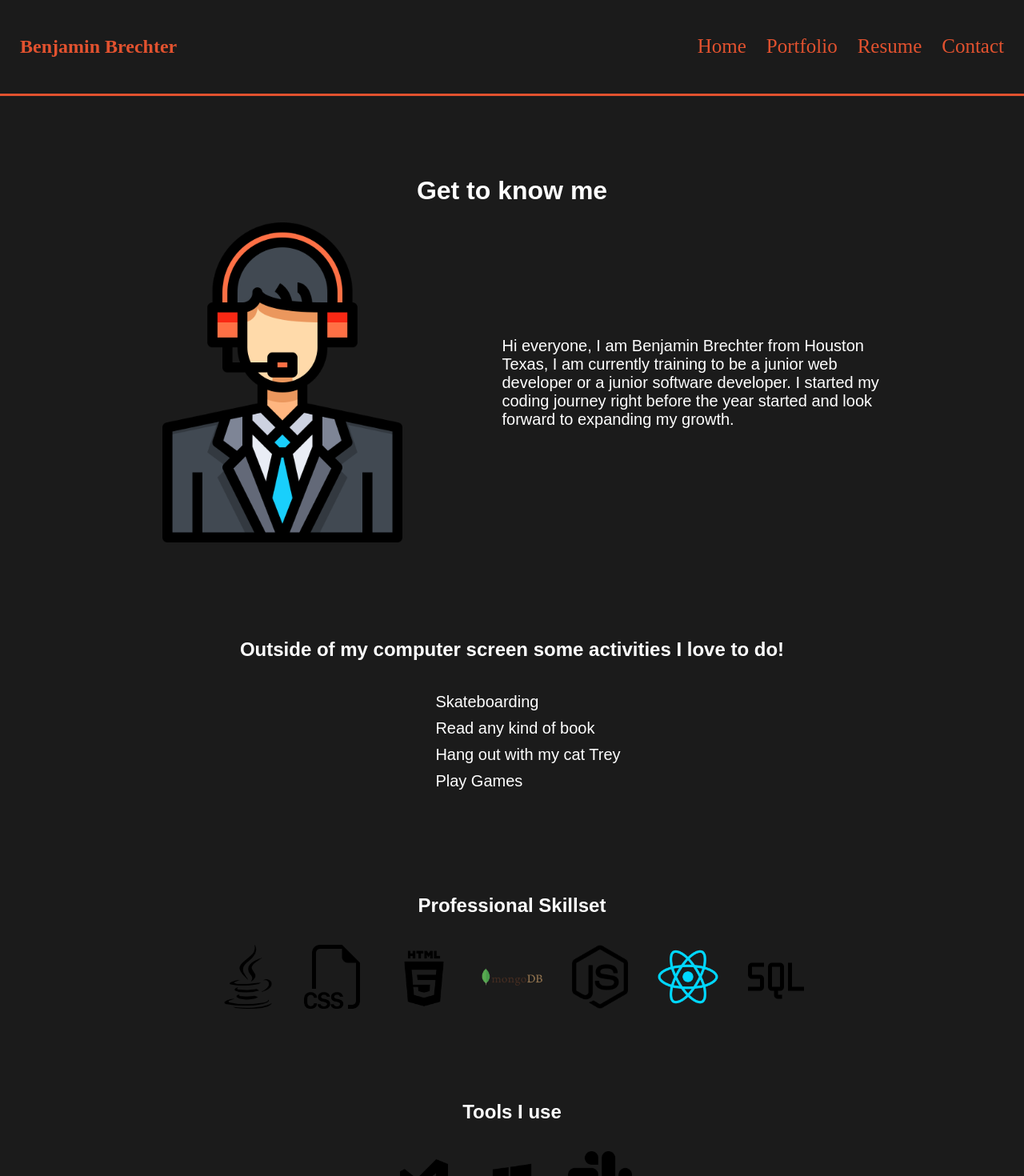
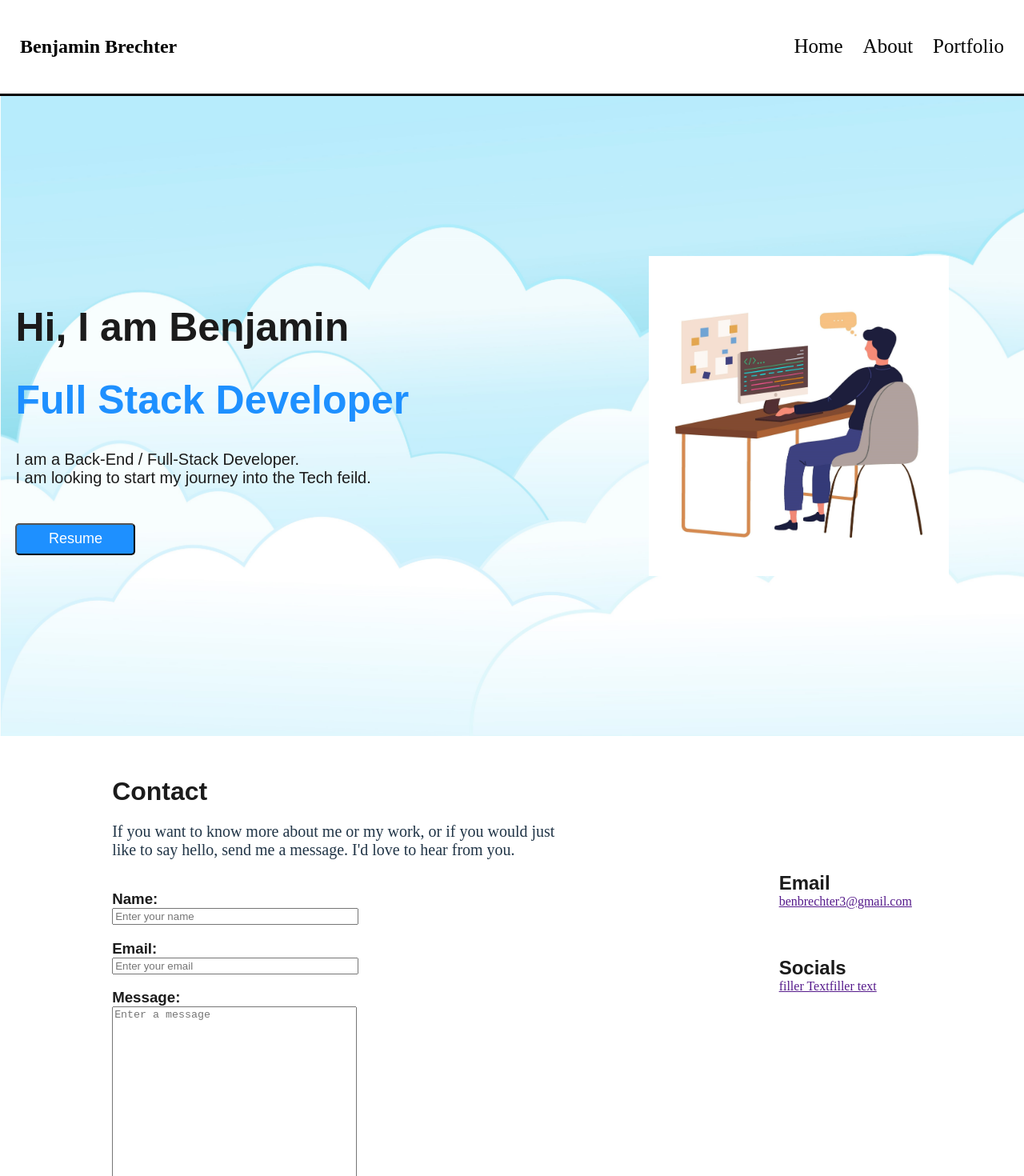
Before and after one commit to Benbrechter/portfolio-vite, a React (Vite) app: page / in a window 1280 px wide. Shown: the top 1470 px of the page at 80% size. Built offline with nearby package versions, Linux system fonts and the light colour scheme.

Commit message:
I changed alot

```diff
--- /dev/null
+++ b/src/componets/Contact.jsx
@@ -0,0 +1,35 @@
+export default function Contact() {
+    return (
+      <div className="contact-control">
+      <div className = "contact-container">
+        <h1 className="contact-header">Contact</h1>
+        <p className="text">If you want to know more about me or my work, or if you would just <br />like to say hello, send me a message. I'd love to hear from you.</p>
+        <div>
+        <form>
+          <div>
+          <h3 className= "contact-header">Name:</h3>
+          <input style={{width: 300}} type="text" placeholder= "Enter your name"/>
+          </div>
+          <div>
+          <h3 className= "contact-header"> Email:</h3>
+          <input style={{width: 300}} type="text" placeholder= "Enter your email"/>
+          </div>
+          <div>
+          <h3 className= "contact-header"> Message:</h3>
+          <textarea  style={{height:275, width: 300}} type="text" placeholder= "Enter a message" />
+          </div>
+          <button className = "contact-btn">Send!</button>
+        </form>
+        </div>
+      </div>
+      <div className= "contact-socials">
+        <h2 className= "contact-header">Email</h2>
+        <a href="" >benbrechter3@gmail.com</a>
+        <h2 className= "contact-header" style={{marginTop: "60px"}} >Socials</h2>
+        <a href="">filler Text</a>
+        <a href="">filler text</a>
+      </div>
+      </div>
+
+    );
+  }
--- a/src/componets/NavTabs.jsx
+++ b/src/componets/NavTabs.jsx
@@ -1,11 +1,11 @@
 function NavTabs({ currentPage, handlePageChange }) {
   return (
     <div>
-      <nav style={{backgroundColor: "#1b1b1b", padding: "25px", display: "flex", justifyContent: "space-between "}}>
-        <h2 style={{color: "#E2522F"}}>Benjamin Brechter</h2>
-    <ul class="nav-ul" style = {{display: "flex" , margin: 0, alignItems: "center"}}>
+      <nav style={{backgroundColor: "white", padding: "25px", display: "flex", justifyContent: "space-between "}}>
+        <h2 style={{color: "Black"}}>Benjamin Brechter</h2>
+    <ul className="nav-ul" style = {{display: "flex" , margin: 0, alignItems: "center"}}>
       <li className="nav-item">
-        <a class = "nav-link"
+        <a
           href="#home"
           onClick={() => handlePageChange('Home')}
           // This is a conditional (ternary) operator that checks to see if the current page is "Home"
@@ -16,7 +16,17 @@ function NavTabs({ currentPage, handlePageChange }) {
         </a>
       </li>
       <li className="nav-item">
-        <a class = "nav-link"
+        <a
+          href="#about"
+          onClick={() => handlePageChange('About')}
+          // Check to see if the currentPage is `Contact`, and if so we use the active link class from bootstrap. Otherwise, we set it to a normal nav-link
+          className={currentPage === 'About' ? 'nav-link active' : 'nav-link'}
+        >
+          About
+        </a>
+      </li>
+      <li className="nav-item">
+        <a
           href="#portfolio"
           onClick={() => handlePageChange('Portfolio')}
           // Check to see if the currentPage is `About`, and if so we use the active link class from bootstrap. Otherwise, we set it to a normal nav-link
@@ -25,29 +35,9 @@ function NavTabs({ currentPage, handlePageChange }) {
           Portfolio
         </a>
       </li>
-      <li className="nav-item">
-        <a class = "nav-link"
-          href="#resume"
-          onClick={() => handlePageChange('Resume')}
-          // Check to see if the currentPage is `Blog`, and if so we use the active link class from bootstrap. Otherwise, we set it to a normal nav-link
-          className={currentPage === 'Resume' ? 'nav-link active' : 'nav-link'}
-        >
-          Resume
-        </a>
-      </li>
-      <li className="nav-item">
-        <a class = "nav-link"
-          href="#contact"
-          onClick={() => handlePageChange('Contact')}
-          // Check to see if the currentPage is `Contact`, and if so we use the active link class from bootstrap. Otherwise, we set it to a normal nav-link
-          className={currentPage === 'Contact' ? 'nav-link active' : 'nav-link'}
-        >
-          Contact
-        </a>
-      </li>
     </ul>
     </nav>
-    <div class = "line"></div>
+    <div className = "line"></div>
     </div>
 
   );
--- a/src/componets/PortfolioContainer.jsx
+++ b/src/componets/PortfolioContainer.jsx
@@ -2,8 +2,9 @@ import { useState } from 'react';
 import NavTabs from './NavTabs';
 import Home from './pages/Home';
 import Portfolio from './pages/Portfolio';
-import Contact from './pages/Contact';
+import About from './pages/About'
 import Resume from "./pages/Resume"
+import Connections from './connections'
 
 export default function PortfolioContainer() {
   const [currentPage, setCurrentPage] = useState('Home');
@@ -11,13 +12,13 @@ export default function PortfolioContainer() {
   // This method is checking to see what the value of `currentPage` is. Depending on the value of currentPage, we return the corresponding component to render.
   const renderPage = () => {
     if (currentPage === 'Home') {
-      return <Home />;
+      return <Home handlePageChange={handlePageChange}/>;
     }
     if (currentPage === 'Portfolio') {
       return <Portfolio />;
     }
-    if (currentPage === 'Contact'){
-        return < Contact />
+    if (currentPage === 'About'){
+        return < About />
     }
     if(currentPage === 'Resume'){
       return < Resume />
@@ -30,6 +31,7 @@ export default function PortfolioContainer() {
     <div>
       <NavTabs currentPage={currentPage} handlePageChange={handlePageChange} />
       <main >{renderPage()}</main>
+      <footer><Connections/></footer>
     </div>
   );
 }
--- /dev/null
+++ b/src/componets/connections.jsx
@@ -0,0 +1,22 @@
+import email from "./images/email.png"
+import github from "./images/github_icon.png"
+import linkedIn from "./images/linkedIn.png"
+
+export default function Connections(){
+    return(
+        <div>
+             <div className = "connect-container">
+            <a href="">
+        <img src={email} alt=""  className= "connect"/>
+        </a>
+        <a href="https://github.com/Benbrechter">
+        <img src={github} alt="" className= "connect"/>
+        </a>
+        <a href="https://www.linkedin.com/in/ben-brechter-630384203/">
+        <img src={linkedIn} alt="" className= "connect"/>
+        </a>
+        </div>
+        </div>
+    )
+
+}
--- /dev/null
+++ b/src/componets/pages/About.jsx
@@ -0,0 +1,49 @@
+import javascript from '../images/javascript-icon.png'
+import css from '../images/css-icon.png'
+import html from '../images/html-icon.png'
+import mongo from '../images/mongoDB.png'
+import node from '../images/node-js.png'
+import react from '../images/react-js.png'
+import slack from '../images/slack.png'
+import sql from '../images/sql-icon.png'
+import vscode from '../images/vscode.png'
+import windows from '../images/windows-icon.png'
+
+export default function About(){
+    return(
+        <div>
+           <div class= "about-activities">
+            <h2 style={{color: "Black"}}>Get to Know Who I Am</h2>
+            <p>Hi everyone, I am Benjamin Brechter and currently live in Houston, Texas. <br />
+            My fasination with coding started when I made a gaming systems that can play all <br />SNES and NES games with a Raspbery Pi.
+            I am passanite about backend development and I am proficient in MongoDb and MYSQL. <br /> I have a Full-Stack web development certification I recived
+            from the University of Texas at Austin.</p>
+
+            <h2>Outside of my computer, Some activities I love to!</h2>
+
+            <ul class = "about-list">
+                <li style={{marginBottom: "10px"}}>Skateboarding</li>
+                <li style={{marginBottom: "10px"}}>Read any kind of book</li>
+                <li style={{marginBottom: "10px"}}>Hang out with my cat Trey</li>
+                <li style={{marginBottom: "10px"}}>Play Games</li>
+            </ul>
+            </div>
+            <h2 class = "header">Professional Skillset</h2>
+            <section class="about-skills">
+                <img class="about-img" src={javascript} />
+                <img class="about-img" src={css} />
+                <img class="about-img" src={html} />
+                <img class="about-img" src={mongo} />
+                <img class="about-img" src={node} />
+                <img class="about-img" src={react} />
+                <img class="about-img" src={sql} />
+                </section>
+                <h2 class = "header">Tools I use</h2>
+                <section class="about-skills">
+                <img class="about-img" src={vscode} />
+                <img class="about-img" src={windows} />
+                <img class="about-img" src={slack} />
+                </section>
+        </div>
+    )
+}
--- a/src/componets/pages/Contact.jsx
+++ /dev/null
@@ -1,25 +0,0 @@
-export default function Contact() {
-    return (
-      <div style={{marginTop: 100}}>
-        <h1 style= {{marginLeft: 150, color: "white", fontFamily: "sans-serif"}}>Contact</h1>
-        <div class = "form">
-        <form>
-          <div>
-          <h3 class= "contact-header"> Enter your name:</h3>
-          <input style={{width: 300}} type="text" />
-          </div>
-          <div>
-          <h3 class= "contact-header"> Enter your Email:</h3>
-          <input style={{width: 300}} type="text" />
-          </div>
-          <div>
-          <h3 class= "contact-header"> Message:</h3>
-          <input  style={{height:275, width: 300}} type="text" />
-          </div>
-          <button class = "contact-btn">Send!</button>
-        </form>
-        </div>
-      </div>
-
-    );
-  }
--- a/src/componets/pages/Home.jsx
+++ b/src/componets/pages/Home.jsx
@@ -1,66 +1,27 @@
-import avatar from '../images/avatar-icon.png'
-import javascript from '../images/javascript-icon.png'
-import css from '../images/css-icon.png'
-import html from '../images/html-icon.png'
-import mongo from '../images/mongoDB.png'
-import node from '../images/node-js.png'
-import react from '../images/react-js.png'
-import slack from '../images/slack.png'
-import sql from '../images/sql-icon.png'
-import vscode from '../images/vscode.png'
-import windows from '../images/windows-icon.png'
-import email from "../images/email.png"
-import github from "../images/github_icon.png"
-import linkedIn from "../images/linkedIn.png"
+import avatar from '../images/carton-coder.jpg'
+import Contact from "../Contact"
 
-export default function Home() {
+
+export default function Home({ handlePageChange }) {
+    const handleButtonClick = () => {
+        handlePageChange('Resume');
+      }
     return (
         <div>
-
-            <h1 class = "header">Get to know me</h1>
-            <div class = "about">
-            <img class= "img"style={{marginRight: "75px"}} src={avatar} alt="Picture of me" />
-            <p class= "about-text">Hi everyone, I am Benjamin Brechter from Houston Texas, I am currently training to be a junior web developer or a junior software developer. I started my coding journey right before the year started and look forward to expanding my growth.
-            </p>
+            <div className='Home-container'>
+            <div className = "about">
+            <img className= "img" style={{marginRight: "75px"}} src={avatar} alt="Picture of me" />
+            <span >
+            <h1 className="Home-header">Hi, I am Benjamin</h1>
+            <h1 className= "Home-header-pt2">Full Stack Developer</h1>
+            <p className='text'>I am a Back-End / Full-Stack Developer.<br></br> I am looking to start my journey into the Tech feild.</p>
+            <button onClick={handleButtonClick} className = "contact-btn">Resume</button>
+            </span>
             </div>
-            <div class= "about-activities">
-            <h2 style={{color: "white"}}>Outside of my computer screen some activities I love to do!</h2>
-
-            <ul class = "about-list">
-                <li style={{marginBottom: "10px"}}>Skateboarding</li>
-                <li style={{marginBottom: "10px"}}>Read any kind of book</li>
-                <li style={{marginBottom: "10px"}}>Hang out with my cat Trey</li>
-                <li style={{marginBottom: "10px"}}>Play Games</li>
-            </ul>
             </div>
-            <h2 class = "header">Professional Skillset</h2>
-            <section class="about-skills">
-                <img class="about-img" src={javascript} />
-                <img class="about-img" src={css} />
-                <img class="about-img" src={html} />
-                <img class="about-img" src={mongo} />
-                <img class="about-img" src={node} />
-                <img class="about-img" src={react} />
-                <img class="about-img" src={sql} />
-                </section>
-                <h2 class = "header">Tools I use</h2>
-                <section class="about-skills">
-                <img class="about-img" src={vscode} />
-                <img class="about-img" src={windows} />
-                <img class="about-img" src={slack} />
-                </section>
-
-        <div class = "connect-container">
-            <a href="">
-        <img src={email} alt=""  class= "connect"/>
-        </a>
-        <a href="https://github.com/Benbrechter">
-        <img src={github} alt="" class= "connect"/>
-        </a>
-        <a href="https://www.linkedin.com/in/ben-brechter-630384203/">
-        <img src={linkedIn} alt="" class= "connect"/>
-        </a>
-        </div>
+            <div>
+            <Contact/>
+            </div>
         </div>
     );
 }
--- a/src/componets/pages/Portfolio.jsx
+++ b/src/componets/pages/Portfolio.jsx
@@ -1,8 +1,5 @@
 import farmer from "../images/farmer.png"
 import readme from "../images/readme_pic.jpg"
-import email from "../images/email.png"
-import github from "../images/github_icon.png"
-import linkedIn from "../images/linkedIn.png"
 export default function Portfolio() {
 return (
     <section>
@@ -26,17 +23,6 @@ return (
             <p class = "text">Hand writing a readme can be tedious and dreadful. So I built a readme generator that will take care of the structoring and base set up for you. Click on the image to go to my git repo!</p>
         </div>
         </div>
-        <div class = "connect-container">
-            <a href="">
-        <img src={email} alt=""  class= "connect"/>
-        </a>
-        <a href="https://github.com/Benbrechter">
-        <img src={github} alt="" class= "connect"/>
-        </a>
-        <a href="https://www.linkedin.com/in/ben-brechter-630384203/">
-        <img src={linkedIn} alt="" class= "connect"/>
-        </a>
-        </div>
     </section>
 )
 
--- a/src/componets/pages/Resume.jsx
+++ b/src/componets/pages/Resume.jsx
@@ -1,23 +1,11 @@
 import resumePdf from "../images/resume.jpg"
-import email from "../images/email.png"
-import github from "../images/github_icon.png"
-import linkedIn from "../images/linkedIn.png"
+
 export default function Resume() {
     return (
         <div>
             <h1 class="header">Resume</h1>
           <img src={resumePdf} class = "resume"/>
-          <div class = "connect-container">
-            <a href="">
-        <img src={email} alt=""  class= "connect"/>
-        </a>
-        <a href="https://github.com/Benbrechter">
-        <img src={github} alt="" class= "connect"/>
-        </a>
-        <a href="https://www.linkedin.com/in/ben-brechter-630384203/">
-        <img src={linkedIn} alt="" class= "connect"/>
-        </a>
-        </div>
+
         </div>
     );
 }
--- a/src/index.css
+++ b/src/index.css
@@ -4,9 +4,9 @@
   -webkit-font-smoothing: antialiased;
   -moz-osx-font-smoothing: grayscale;
   -webkit-text-size-adjust: 100%;
-  --orange: #E2522F;
-  --grey: #1b1b1b;
-  --white: white;
+  --orange: black;
+  --grey: white;
+  --white: #1b1b1b;
   --text: sans-serif;
 
 }
@@ -31,7 +31,6 @@ body {
   background-color: var(--orange);
 }
 .form {
-  margin-left: 100px;
   padding-bottom:200px;
   display: flex;
   width: 400px;
@@ -45,7 +44,12 @@ body {
 }
 .contact-btn{
   margin-top: 25px;
-  margin-left: 42%;
+  height: 40px;
+  width: 150px;
+  border-radius: 5px;
+  background-color: #1e90ff ;
+  color: white;
+  font-size: 18px;
 }
 
 .portfolio-header{
@@ -72,25 +76,21 @@ color: var(--white)
   flex-direction: column;
   align-items: center;
   font-family: var(--text);
-  margin-top: 100px;
-  color: var(--white)
+  color: var(--white);
+  margin:0;
 }
 .about{
   display: flex;
   align-items: center;
   justify-content: center;
   font-family: var(--text);
-  margin-bottom: 100px;
-  color: var(--white)
+  color: var(--white);
+  flex-direction: row-reverse;
 }
 .about-text{
   width: 500px;
   font-size: 20px;
-  color: var(--white)
-}
-.text{
-  color: var(--white);
-  font-family: var(--text);
+  color: black
 }
 
 .about-activities{
@@ -114,7 +114,8 @@ color: var(--white)
   font-size: 20px;
 }
 .img{
-  height: 400px
+  height: 400px;
+  margin-left: 300px
 }
 .about-img{
   height: 80px;
@@ -139,6 +140,39 @@ color: var(--white)
   height: 50px;
   margin-left: 50px
 }
+.Home-container{
+  background-image: url(./componets/images/paper-clouds-sky-background-vector.jpg) ;
+  background-size: cover;
+  height: 800px;
+  display: flex;
+  justify-content: center
+}
+.Home-header{
+  font-size: 50px;
+}
+.Home-header-pt2{
+  font-size: 50px;
+  color: #1e90ff
+}
+.text{
+  font-size: 20px;
+
+}
+
+.contact-container{
+  background-color:white;
+  display: flex;
+  flex-direction: column;
+  align-items: flex-start;
+  padding-top: 30px;
+}
+.contact-control{
+  display: flex;
+  justify-content: space-around;
+}
+.contact-socials{
+  margin-top: 150px;
+}
 
 
 @media (prefers-color-scheme: light) {
```
Also changed, not shown: src/componets/images/carton-coder.jpg (added), src/componets/images/paper-clouds-sky-background-vector.jpg (added).
